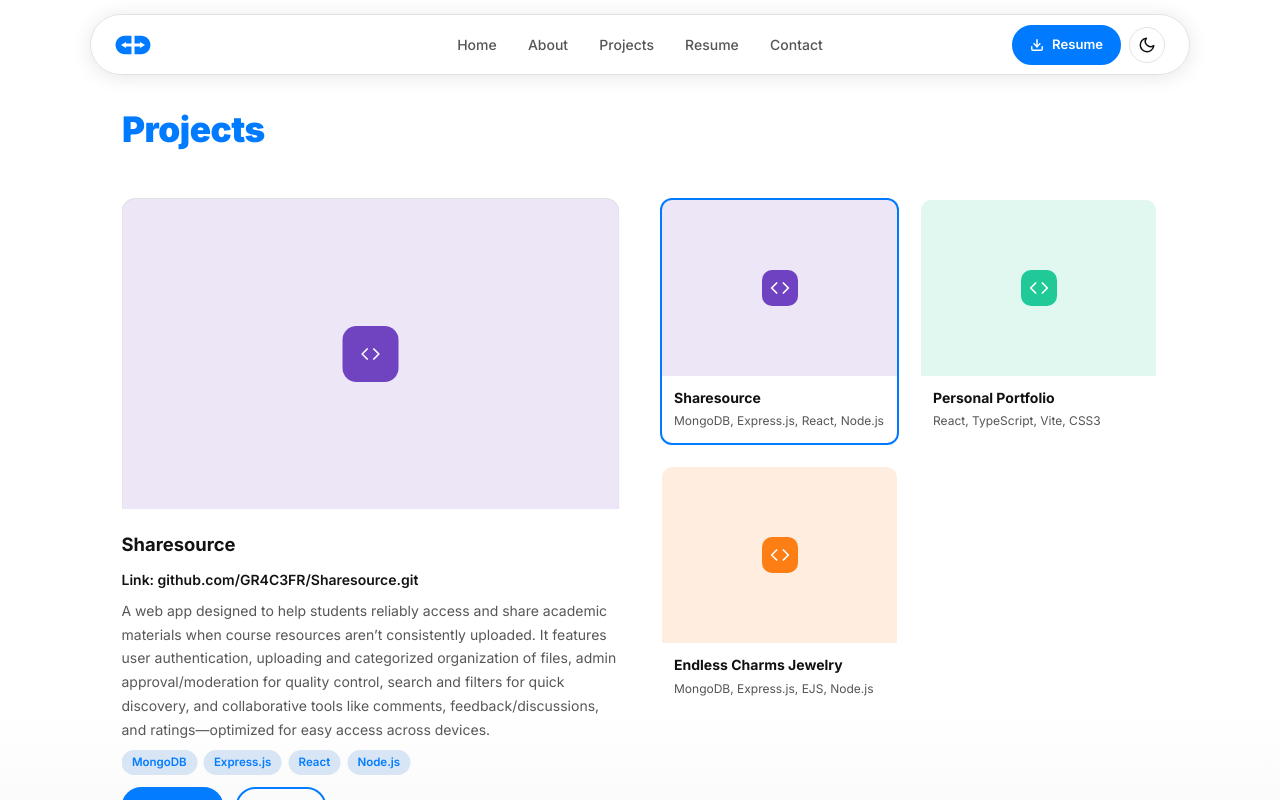
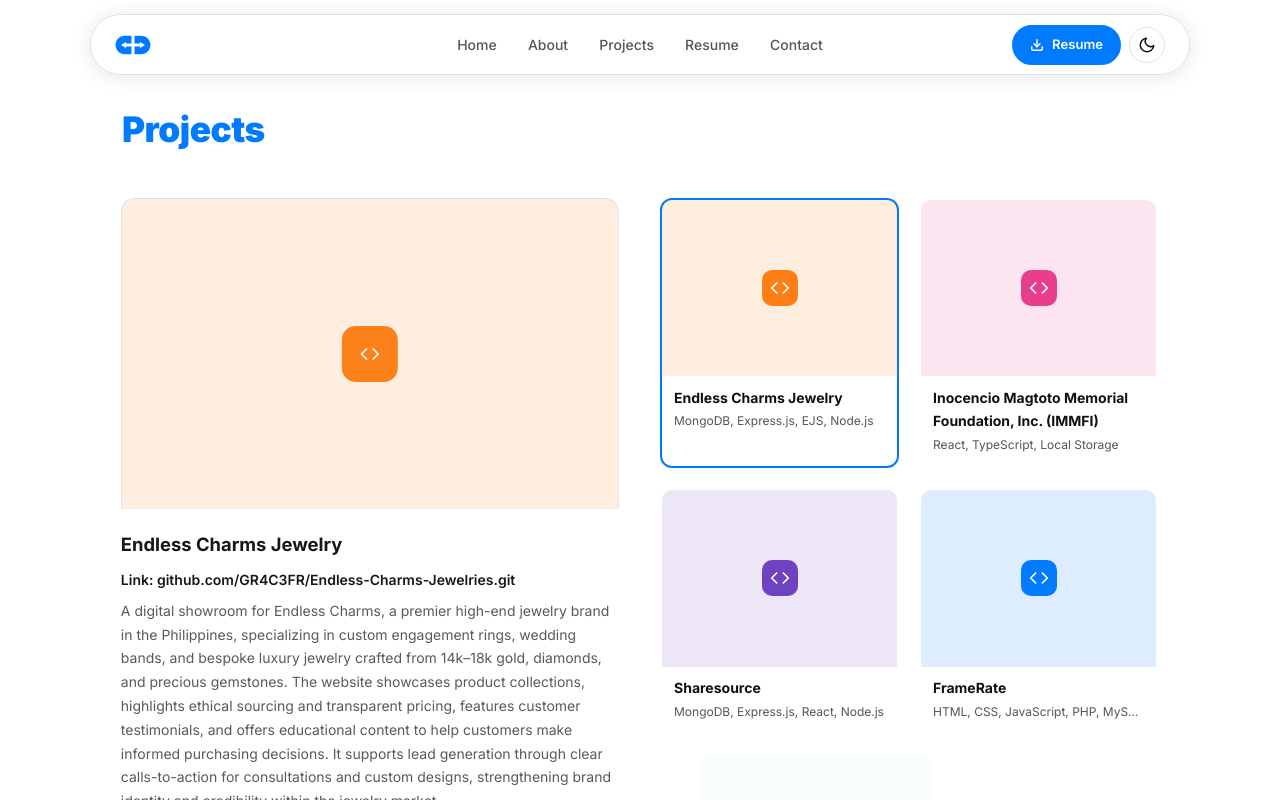
Before and after one commit to GR4C3FR/Portfolio, a React (Vite) app: page / in a window 1280 px wide. Both pictures are taken after a click on the button "View My Work". Shown: the part 2809-3609 px from the top of the page. Built offline with nearby package versions, Linux system fonts and the light colour scheme.

Commit message:
added more projects

```diff
--- a/src/components/Projects.tsx
+++ b/src/components/Projects.tsx
@@ -2,16 +2,26 @@ import { useState } from 'react';
 import './Projects.css';
 
 const projects = [
-  // {
-  //   title: 'FrameRate',
-  //   link: 'https://github.com/GR4C3FR',
-  //   description:
-  //     'A full-stack web application that allows users to browse, rate, and review films. Built as an academic project with a focus on responsive UI and clean database design. Features include user authentication, search/filter, and a dynamic rating system.',
-  //   tags: ['HTML', 'CSS', 'JavaScript', 'PHP', 'MySQL'],
-  //   live: '#',
-  //   code: 'https://github.com/GR4C3FR',
-  //   color: '#007bff',
-  // },
+  {
+    title: 'Endless Charms Jewelry',
+    link: 'https://github.com/GR4C3FR/Endless-Charms-Jewelries.git',
+    description:
+      'A digital showroom for Endless Charms, a premier high-end jewelry brand in the Philippines, specializing in custom engagement rings, wedding bands, and bespoke luxury jewelry crafted from 14k–18k gold, diamonds, and precious gemstones. The website showcases product collections, highlights ethical sourcing and transparent pricing, features customer testimonials, and offers educational content to help customers make informed purchasing decisions. It supports lead generation through clear calls-to-action for consultations and custom designs, strengthening brand identity and credibility within the jewelry market.',
+    tags: ['MongoDB', 'Express.js', 'EJS', 'Node.js'],
+    live: 'https://endlesscharms.store',
+    code: 'https://github.com/GR4C3FR/Endless-Charms-Jewelries.git',
+    color: '#fd7e14',
+  },
+  {
+    title: 'Inocencio Magtoto Memorial Foundation, Inc. (IMMFI)',
+    link: 'https://github.com/GR4C3FR',
+    description:
+      'A Kanban-style task management application with drag-and-drop, local storage persistence, and a clean, intuitive interface for managing personal tasks.',
+    tags: ['React', 'TypeScript', 'Local Storage'],
+    live: 'https://immfi.org/',
+    code: 'https://github.com/GR4C3FR',
+    color: '#e83e8c',
+  },
   {
     title: 'Sharesource',
     link: 'https://github.com/GR4C3FR/Sharesource.git',
@@ -23,6 +33,16 @@ const projects = [
     color: '#6f42c1',
   },
   {
+    title: 'FrameRate',
+    link: 'https://github.com/GR4C3FR',
+    description:
+      'A full-stack web application that allows users to browse, rate, and review films. Built as an academic project with a focus on responsive UI and clean database design. Features include user authentication, search/filter, and a dynamic rating system.',
+    tags: ['HTML', 'CSS', 'JavaScript', 'PHP', 'MySQL'],
+    live: '#',
+    code: 'https://github.com/GR4C3FR',
+    color: '#007bff',
+  },
+  {
     title: 'Personal Portfolio',
     link: 'https://github.com/GR4C3FR/Portfolio.git',
     description:
@@ -32,26 +52,6 @@ const projects = [
     code: 'https://github.com/GR4C3FR/Portfolio.git',
     color: '#20c997',
   },
-  {
-    title: 'Endless Charms Jewelry',
-    link: 'https://github.com/GR4C3FR/Endless-Charms-Jewelries.git',
-    description:
-      'A digital showroom for Endless Charms, a premier high-end jewelry brand in the Philippines, specializing in custom engagement rings, wedding bands, and bespoke luxury jewelry crafted from 14k–18k gold, diamonds, and precious gemstones. The website showcases product collections, highlights ethical sourcing and transparent pricing, features customer testimonials, and offers educational content to help customers make informed purchasing decisions. It supports lead generation through clear calls-to-action for consultations and custom designs, strengthening brand identity and credibility within the jewelry market.',
-    tags: ['MongoDB', 'Express.js', 'EJS', 'Node.js'],
-    live: 'https://endlesscharms.store',
-    code: 'https://github.com/GR4C3FR/Endless-Charms-Jewelries.git',
-    color: '#fd7e14',
-  },
-//   {
-//     title: 'Task Manager App',
-//     link: 'https://github.com/GR4C3FR',
-//     description:
-//       'A Kanban-style task management application with drag-and-drop, local storage persistence, and a clean, intuitive interface for managing personal tasks.',
-//     tags: ['React', 'TypeScript', 'Local Storage'],
-//     live: '#',
-//     code: 'https://github.com/GR4C3FR',
-//     color: '#e83e8c',
-//   },
 ];
 
 export default function Projects() {
@@ -93,7 +93,9 @@ export default function Projects() {
                 ))}
               </div>
               <div className="project-featured-actions">
-                <a href={selected.live} className="btn btn-primary btn-sm" target="_blank" rel="noreferrer">Live Demo</a>
+                {(selected.title !== 'FrameRate' && selected.title !== 'Sharesource' && selected.live && selected.live !== '#') && (
+                  <a href={selected.live} className="btn btn-primary btn-sm" target="_blank" rel="noreferrer">Live Demo</a>
+                )}
                 <a href={selected.code} className="btn btn-outline btn-sm" target="_blank" rel="noreferrer">
                   <GithubSmIcon /> Code
                 </a>
```
